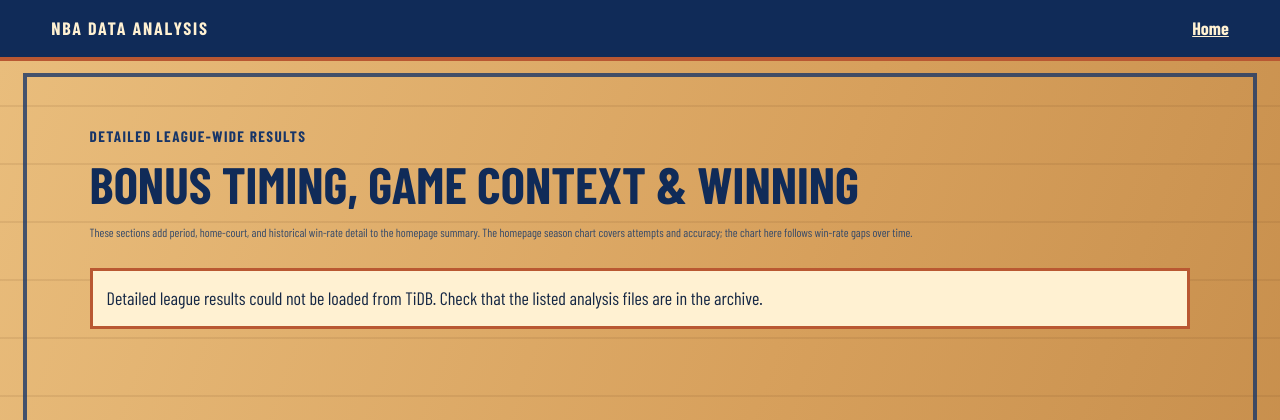
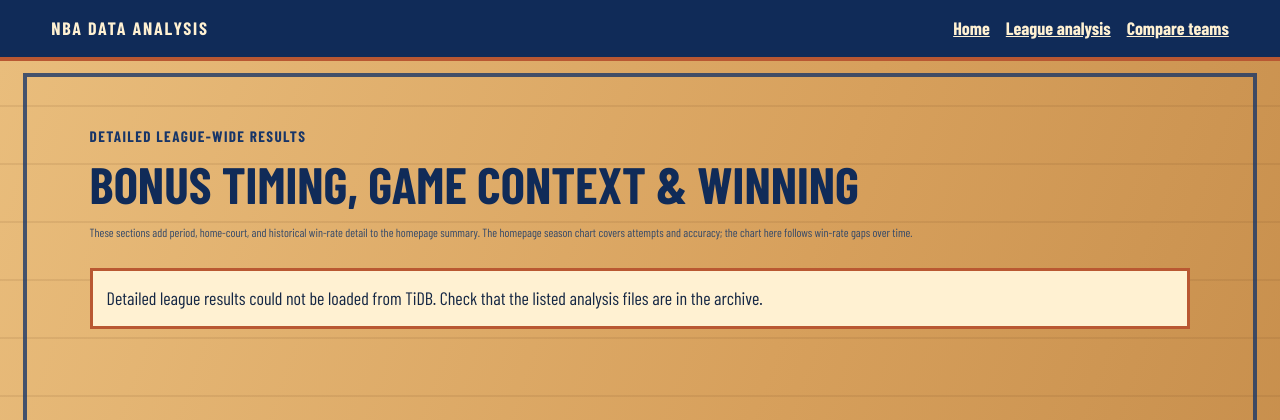
Before and after one commit to 21mhynes/NBA-data-analysis, a Flask app: page /league-analysis in a window 1280 px wide. Shown: the top 420 px of the page. Run offline with Flask 3, Linux system fonts and the light colour scheme; some web fonts are replaced.

Commit message:
Add Compare Teams navigation link

```diff
--- a/templates/league_analysis.html
+++ b/templates/league_analysis.html
@@ -40,7 +40,7 @@
   </style>
 </head>
 <body>
-  <header><div class="brand">NBA Data Analysis</div><nav><a href="/">Home</a></nav></header>
+  <header><div class="brand">NBA Data Analysis</div><nav><a href="/">Home</a><a href="/league-analysis" aria-current="page">League analysis</a><a href="/compare-teams">Compare teams</a></nav></header>
   <main><div class="wrap">
     <div class="page-intro">
       <div class="eyebrow">Detailed league-wide results</div>
```
